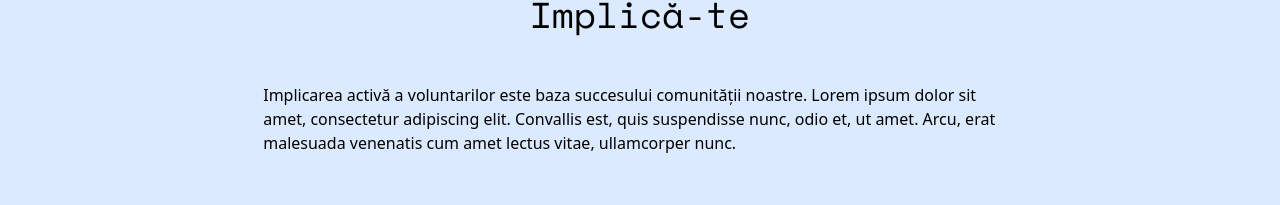
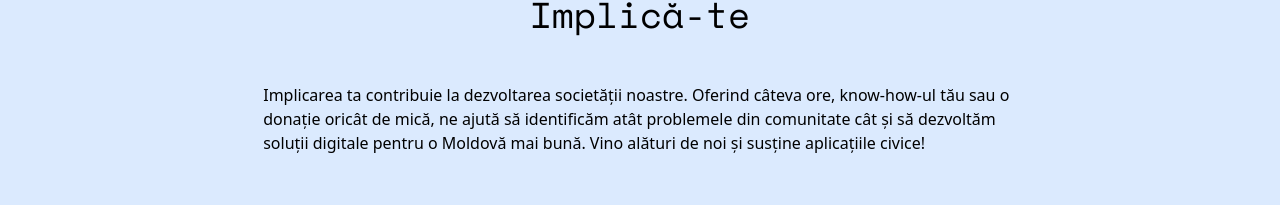
Before and after one commit to code4moldova/code4.md, a Next.js app: page /get-involved in a window 1280 px wide. Shown: the part 229-434 px from the top of the page. Built offline with nearby package versions, Linux system fonts and the light colour scheme.

Commit message:
feat: change get-involved description
Closes #8

```diff
--- a/pages/get-involved.tsx
+++ b/pages/get-involved.tsx
@@ -24,9 +24,10 @@
             Implică-te
           </Heading>
           <p className="w-full sm:w-3/5 xl:w-3/5 mx-auto">
-            Implicarea activă a voluntarilor este baza succesului comunității noastre. Lorem ipsum dolor sit amet,
-            consectetur adipiscing elit. Convallis est, quis suspendisse nunc, odio et, ut amet. Arcu, erat malesuada
-            venenatis cum amet lectus vitae, ullamcorper nunc.
+            Implicarea ta contribuie la dezvoltarea societății noastre. Oferind câteva ore,
+            know-how-ul tău sau o donație oricât de mică, ne ajută să identificăm atât problemele
+            din comunitate cât și să dezvoltăm soluții digitale pentru o Moldovă mai bună.
+            Vino alături de noi și susține aplicațiile civice!
           </p>
         </Container>
         <Container className="xl:mb-8">
```
Lines whose indentation alone changed are shown as unchanged.
